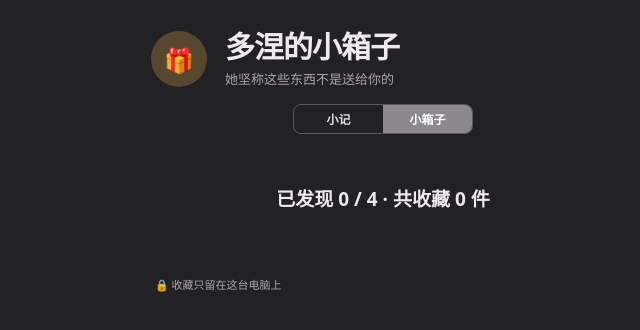
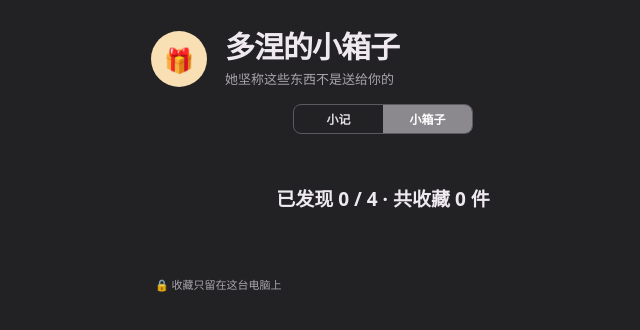
Before and after one commit to YapAmbition/Sandrone-Pet, an Electron app: page electron/src/renderer/stats.html in a window 1280 px wide. Both pictures are taken after a click on the button "小箱子". Shown: the whole page, without its empty margins (257-897 px from the left). Drawn offline with Linux system fonts and the dark colour scheme; no server answers.

Commit message:
修改electron的头像颜色

```diff
--- a/electron/package.json
+++ b/electron/package.json
@@ -1,6 +1,6 @@
 {
   "name": "hissy-sandrone-electron",
-  "version": "1.13.1",
+  "version": "1.13.2",
   "private": true,
   "description": "哈气桑多涅 Windows 桌面宠物（Electron）",
   "author": "Sandrone Pet contributors",
--- a/electron/src/renderer/stats.css
+++ b/electron/src/renderer/stats.css
@@ -73,8 +73,8 @@ button:hover { background: #d8d8db; }
 
 @media (prefers-color-scheme: dark) {
   :root { color: #eee9ef; background: #222124; }
-  .avatar { background: #4a354f; }
-  .avatar.gift-avatar { background: #57472f; }
+  .avatar { background: #eddcf2; }
+  .avatar.gift-avatar { background: #f8dfb4; }
   header p, small { color: #aaa4ad; }
   strong { color: #f2edf3; }
   .companion { background: #3f3044; }
```
Also changed, not shown: 2 other files.
